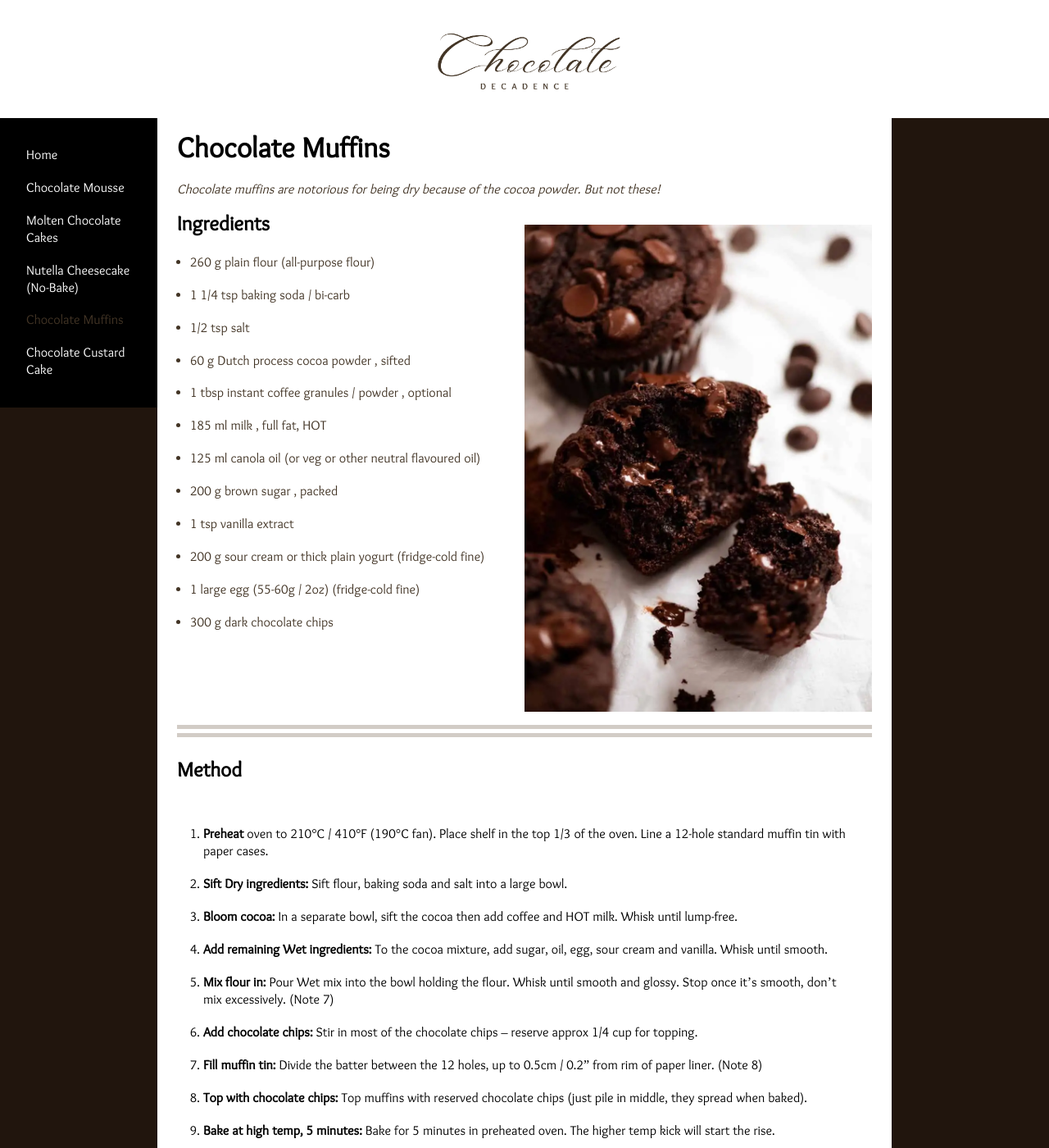
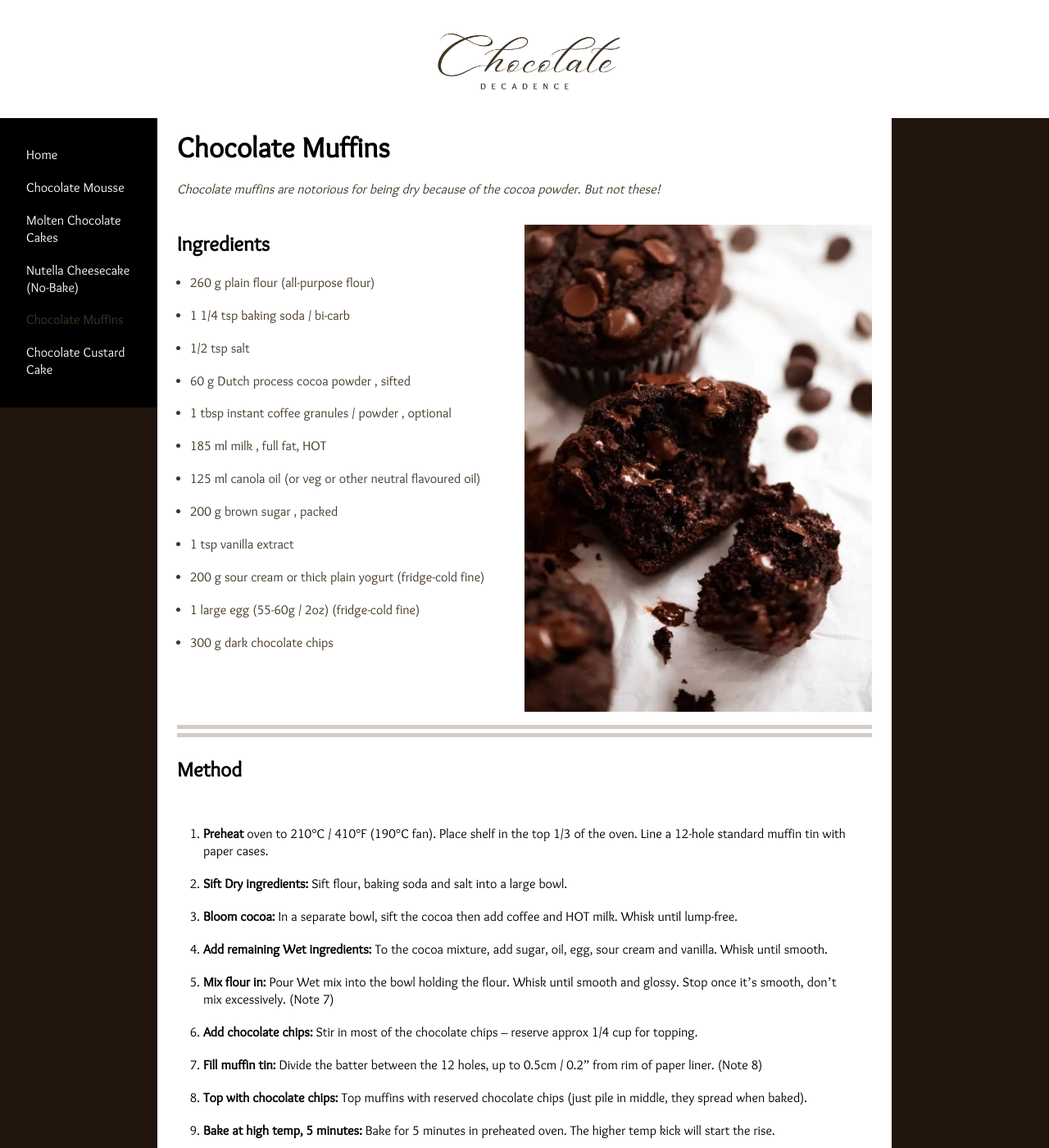
Before and after one commit to nicoleanncarter/recipes, a Jekyll site: the page built from _recipes/recipe2.md, in a window 1280 px wide and 1400 px high. Shown: the whole window at 82% size. Built offline with Jekyll 4.4.1, drawn with Linux system fonts in a browser that asks for light colours.

Commit message:
Update recipes.css

```diff
--- a/styles/recipes.css
+++ b/styles/recipes.css
@@ -205,6 +205,9 @@ padding-top: 1em;
 padding-bottom: 1em;
 }
 
+#ingredients {
+padding-top: 1em;
+}
 
 h3 {
   padding-top: 1em;
```
